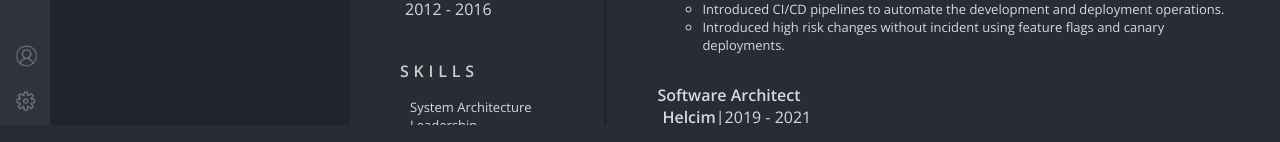
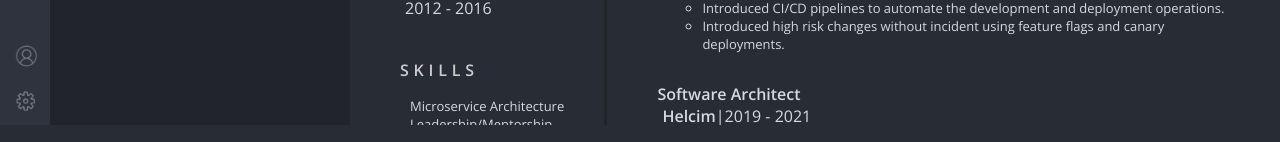
Before and after one commit to AnthonyThomasson/portfolio, a React (Vite) app in the folder client/: page / in a window 1280 px wide. Shown: the part 655-797 px from the top of the page. Built offline with nearby package versions, Linux system fonts and the light colour scheme; no server answers.

Commit message:
Fixed padding and updated resume

```diff
--- a/client/src/components/editor/Home.tsx
+++ b/client/src/components/editor/Home.tsx
@@ -66,10 +66,11 @@ function Home(): JSX.Element {
                     <div className="skills">
                         <h3>SKILLS</h3>
                         <ul>
-                            <li>System Architecture</li>
-                            <li>Leadership</li>
-                            <li>Mentorship</li>
+                            <li>Microservice Architecture</li>
+                            <li>Leadership/Mentorship</li>
                             <li>Project Management</li>
+                            <li>Domain Driven Development</li>
+                            <li>DevOps and CI/CD</li>
                         </ul>
                     </div>
                     <div className="technologies">
@@ -96,7 +97,8 @@ function Home(): JSX.Element {
                             <h4>DATA</h4>
                             <ul>
                                 <li>Kafka</li>
-                                <li>MySql/Postgres</li>
+                                <li>MySql</li>
+                                <li>Postgres</li>
                             </ul>
                         </div>
                     </div>
--- a/client/src/styles/Home.css
+++ b/client/src/styles/Home.css
@@ -199,9 +199,6 @@
     .experience-heading {
         margin-top: 10px !important;
     }
-    .right-content {
-        margin-left: 20px !important;
-    }
     .download-btn {
         right: 20px !important;
         top: 70px !important;
```
Also changed, not shown: 1 other file (tests, documents, lock files or other folders).
